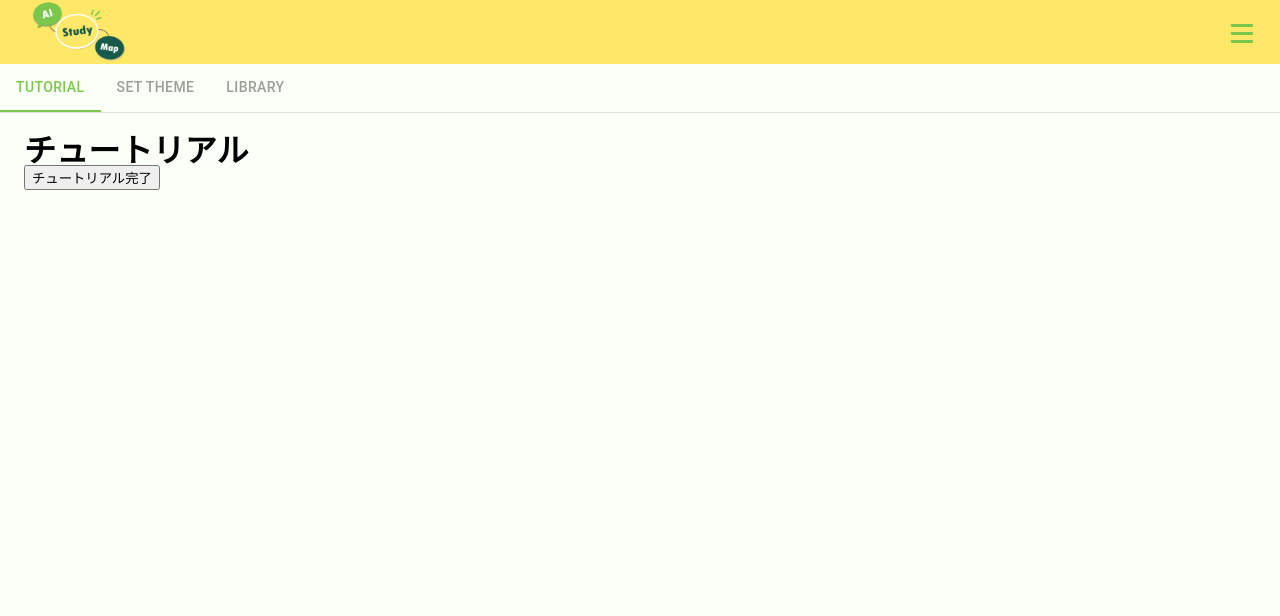
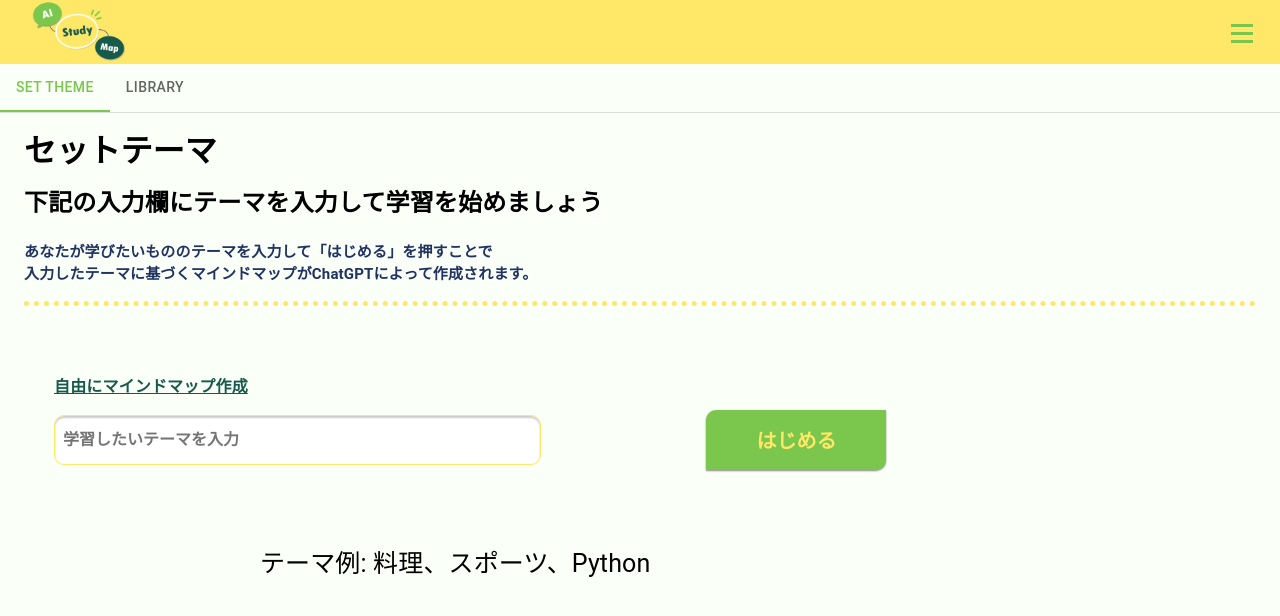
Before and after one commit to AI-Study-Map/ai-study-map, a React (Create React App) app in the folder react_app/: page /start in a window 1280 px wide. Shown: the top 616 px of the page. Built offline with nearby package versions, Linux system fonts and the light colour scheme.

Commit message:
チュートリアルをコメントアウト

```diff
--- a/react_app/src/pages/Start.jsx
+++ b/react_app/src/pages/Start.jsx
@@ -80,21 +80,25 @@ function Start() {
             <Box sx={{ width: '100%' }}>
                 <Box sx={{ borderBottom: 1, borderColor: 'divider' }}>
                     <Tabs value={value} onChange={handleChange} aria-label="basic tabs example" sx={{'& .MuiTabs-indicator': {backgroundColor: '#7BC74D'}}}>
-                        <Tab label="Tutorial" {...a11yProps(0)} sx={{'&.Mui-selected': {color: '#7BC74D'}}}/>
-                        <Tab label="Set Theme" {...a11yProps(1)} disabled={isTabsDisabled} sx={{'&.Mui-selected': {color: '#7BC74D'}}}/>
-                        <Tab label="Library" {...a11yProps(2)} disabled={isTabsDisabled} sx={{'&.Mui-selected': {color: '#7BC74D'}}}/>
+                        {/*<Tab label="Tutorial" {...a11yProps(0)} sx={{'&.Mui-selected': {color: '#7BC74D'}}} />*/}
+                        <Tab label="Set Theme" {...a11yProps(0/*1*/)}  // disabled={isTabsDisabled}
+                        sx={{'&.Mui-selected': {color: '#7BC74D'}}}/>
+                        <Tab label="Library" {...a11yProps(1/*2*/)} // disabled={isTabsDisabled}
+                        sx={{'&.Mui-selected': {color: '#7BC74D'}}}/>
                     </Tabs>
             </Box>
+            {/*
             <CustomTabPanel value={value} index={0}>
                 <Title>チュートリアル</Title>
                 <button onClick={handleEnableTabs}>チュートリアル完了</button>
             </CustomTabPanel>
-            <CustomTabPanel value={value} index={1}>
+            */}
+            <CustomTabPanel value={value} index={0/*1*/}>
                 <Title>セットテーマ</Title>
                 <NodeTreeMake />
                 <Example>テーマ例: 料理、スポーツ、Python</Example>
             </CustomTabPanel>
-            <CustomTabPanel value={value} index={2}>
+            <CustomTabPanel value={value} index={1/*2*/}>
                 <Title>ライブラリ</Title>
                 <NodeTreeChoice />
             </CustomTabPanel>
```
